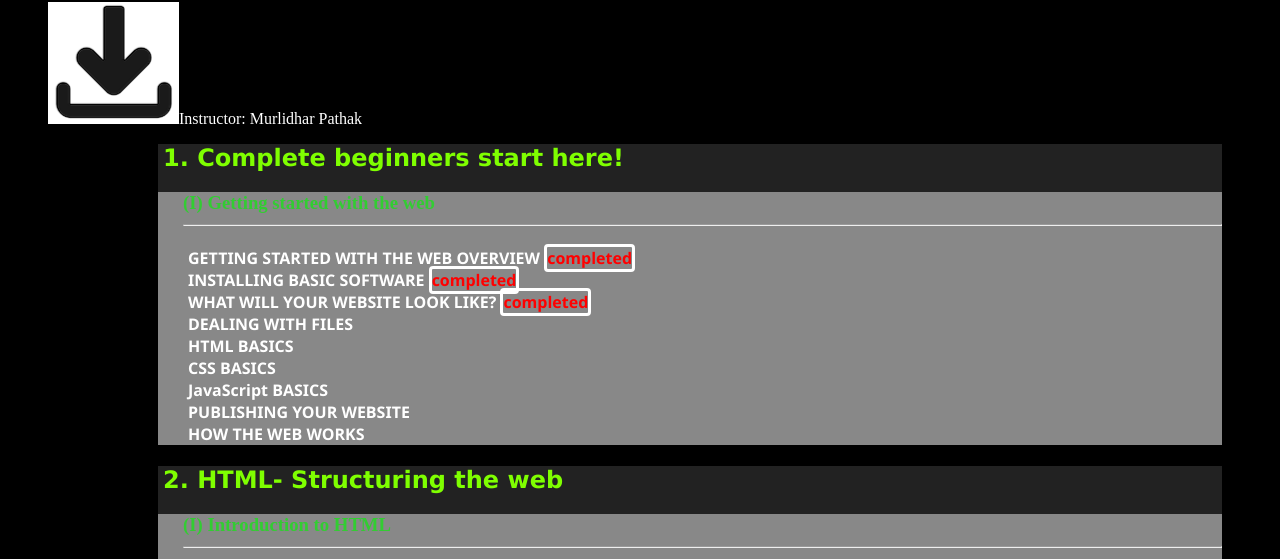
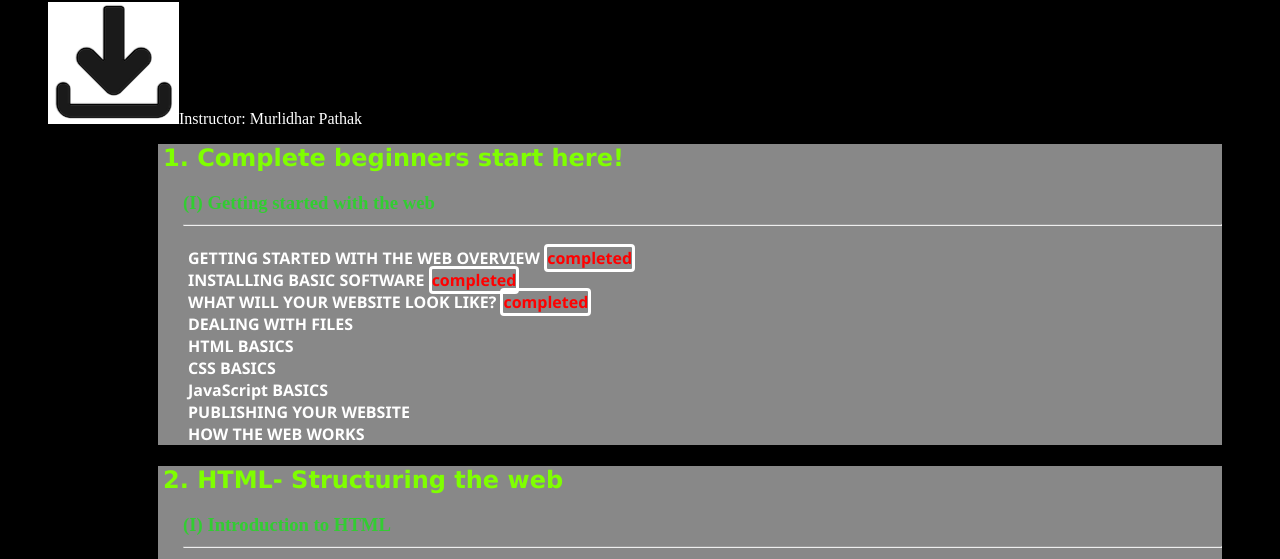
Before and after one commit to murlidharpathakprogrammer/learn_web_dev, a plain HTML site: page index.html in a window 1280 px wide. Shown: the part 241-800 px from the top of the page. Drawn offline with Linux system fonts and the light colour scheme.

Commit message:
Update index.html

```diff
--- a/index.html
+++ b/index.html
@@ -6,7 +6,7 @@
      body{background-color:black; color:white;}
      div.main{margin-left:100px; background-color:#000000;}
      div.int{background-color: #888888;}
-     div.num{margin-left: 50px; margin-right: 50px; background-color: #222222;}
+     div.num{margin-left: 50px; margin-right: 50px; background-color: #888888;}
      h2{color:chartreuse; margin-left:5px; margin-top: 2px; font-family:'Lucida Sans', 'Lucida Sans Regular', 'Lucida Grande', 'Lucida Sans Unicode', Geneva, Verdana, sans-serif;}
      h3{margin-left:25px; color: limegreen; }
      h4{margin-left:30px; font-family: 'Segoe UI', Tahoma, Geneva, Verdana, sans-serif;}
```
